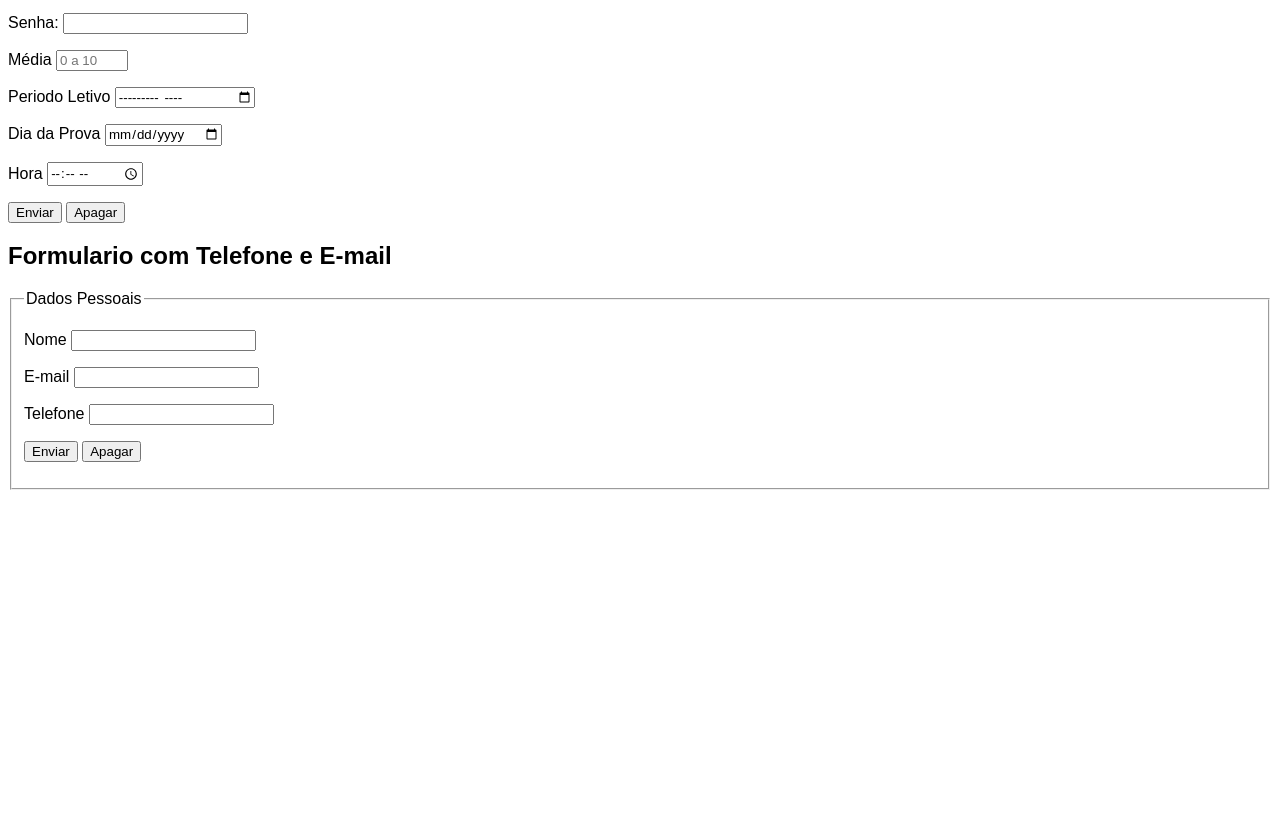
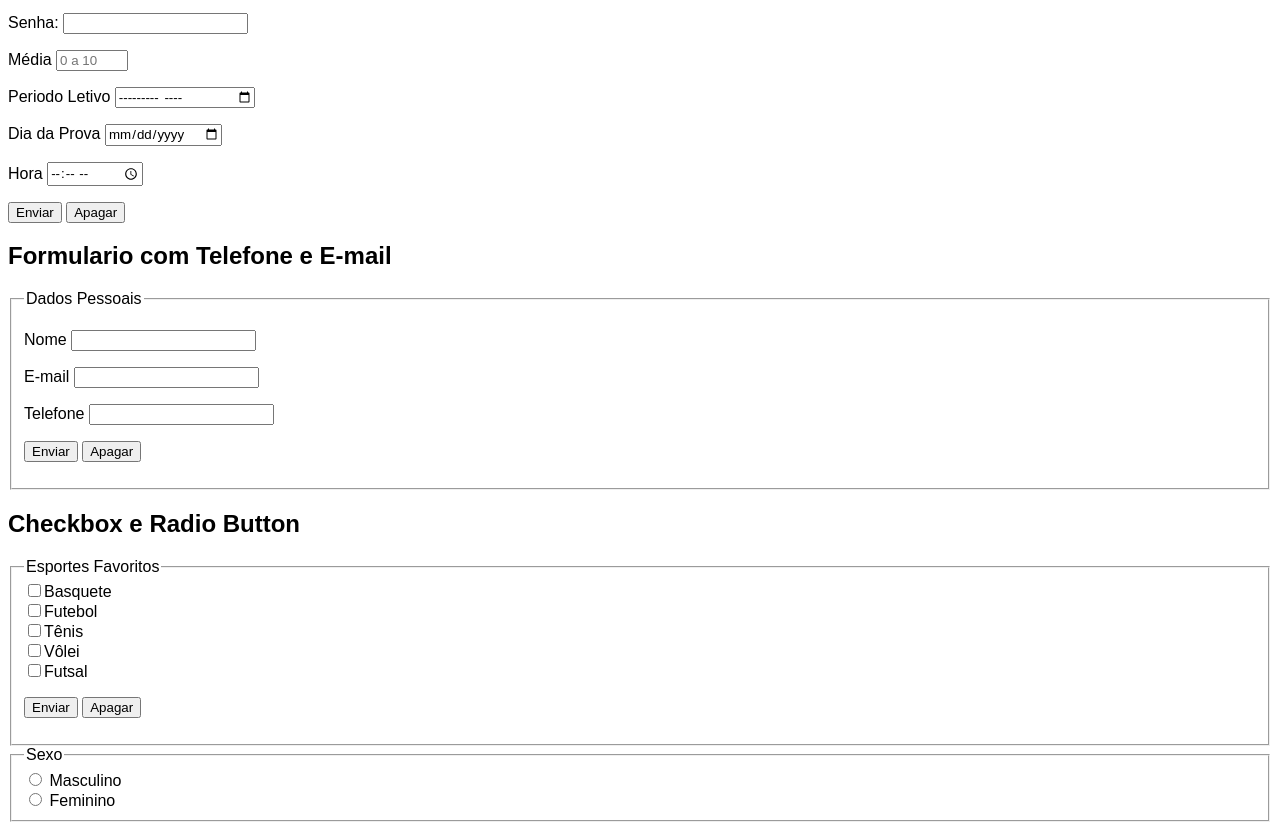
Before and after one commit to Pedrolucasns/HTML-CSS, a plain HTML site: page Exercicios/ex017/index.html in a window 1280 px wide. Shown: the part 104-934 px from the top of the page. Before the commit the page ends 800 px from the top, so only its background shows below. Drawn offline with Linux system fonts and the light colour scheme.

Commit message:
versao 0.5

```diff
--- a/Exercicios/ex017/index.html
+++ b/Exercicios/ex017/index.html
@@ -83,6 +83,40 @@
 
     </form>
 
+    <h2>Checkbox e Radio Button</h2>
+
+    <form action="">
+        <fieldset>
+            <legend>Esportes Favoritos</legend>
+            <input type="checkbox" name="esbas" id="iesbas"><label for="iesbas">Basquete</label>
+            <br>
+            <input type="checkbox" name="esfut" id="iesfut"><label for="iesfut">Futebol</label>
+            <br>
+            <input type="checkbox" name="esten" id="iesten"><label for="iesten">Tênis</label>
+            <br>
+            <input type="checkbox" name="esvol" id="iesvol"><label for="iesvol">Vôlei</label>
+            <br>
+            <input type="checkbox" name="esfuts" id="iesfuts"><label for="iesfuts">Futsal</label>
+
+            <p>
+                <input type="submit" value="Enviar">
+                <input type="reset" value="Apagar">
+            </p>
+
+        </fieldset>
+
+        <fieldset>
+                <legend>Sexo</legend>
+                <input type="radio" name="sexo" id="isxmas"> <label for="isxmas">Masculino</label>
+                <br>
+                <input type="radio" name="sexo" id="isxfem"> <label for="isxfem">Feminino</label>
+
+        </fieldset>
+
+    </form>
+
+
+
 
 </body>
 </html>
```
